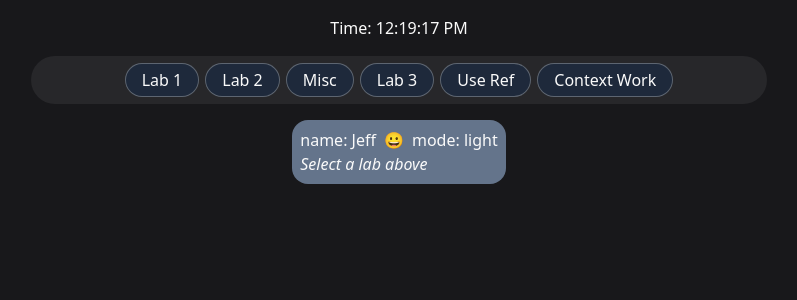
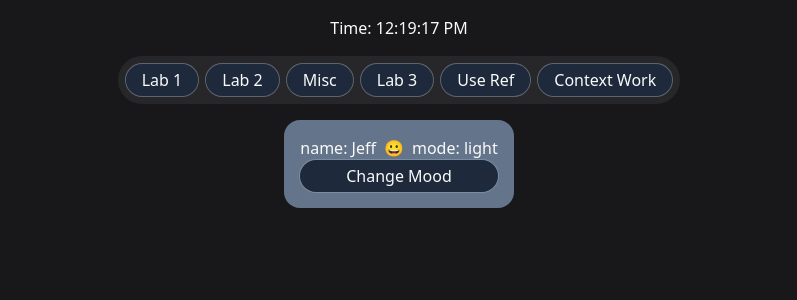
Before and after one commit to JoeMcCleery/se-bootcamp-modules, a React (Vite) app in the folder module_7/react-sandbox/: page /lab3 in a window 1280 px wide. Shown: the top 300 px of the page, without its empty margins (241-1038 px from the left). Built offline with nearby package versions, Linux system fonts and the light colour scheme.

Commit message:
Add react-router-dom and move lab content to own routes

```diff
--- a/module_7/react-sandbox/package.json
+++ b/module_7/react-sandbox/package.json
@@ -11,11 +11,13 @@
   },
   "dependencies": {
     "react": "^18.3.1",
-    "react-dom": "^18.3.1"
+    "react-dom": "^18.3.1",
+    "react-router-dom": "^6.25.1"
   },
   "devDependencies": {
     "@types/react": "^18.3.3",
     "@types/react-dom": "^18.3.0",
+    "@types/react-router-dom": "^5.3.3",
     "@typescript-eslint/eslint-plugin": "^7.13.1",
     "@typescript-eslint/parser": "^7.13.1",
     "@vitejs/plugin-react": "^4.3.1",
--- a/module_7/react-sandbox/src/App.tsx
+++ b/module_7/react-sandbox/src/App.tsx
@@ -1,54 +1,21 @@
-import { ReactNode, useState } from "react";
 import "./App.css";
 import Clock from "./components/Clock";
-import Button from "./components/Button";
-import BitcoinRates from "./components/BitcoinRates";
-import BitcoinRatesCustom from "./components/BitcoinRatesCustom";
-import RandomFromHat from "./components/RandomFromHat";
-import Emoji from "./components/Emoji";
-import SillyReact from "./components/SillyReact";
-import ContextWork from "./components/ContextWork";
 import { UserProvider } from "./components/UserProvider";
 import Container from "./components/Container";
-
-interface ILabData {
-  label: string;
-  content: ReactNode;
-}
-
-const labContent: ILabData[] = [
-  { label: "Lab 1", content: <BitcoinRates /> },
-  { label: "Lab 2", content: <BitcoinRatesCustom /> },
-  { label: "Misc", content: <RandomFromHat /> },
-  { label: "Lab 3", content: <Emoji /> },
-  { label: "Use Ref", content: <SillyReact name="Prop Name" /> },
-  { label: "Context Work", content: <ContextWork /> },
-];
+import { Outlet } from "react-router-dom";
+import Navbar from "./components/Navbar";
 
 function App() {
-  const [index, setIndex] = useState(-1);
+  return (
+    <div className="p-4 grid gap-4 max-w-3xl m-auto justify-center">
+      <Clock />
+      <Navbar />
 
-  const content =
-    index > -1 ? labContent[index].content : <em>Select a lab above</em>;
-
-  return (
-    <div className="p-4 grid gap-4 max-w-3xl m-auto">
-      <Clock />
-      <div className="flex flex-wrap gap-2 justify-center items-center bg-zinc-800 p-2 rounded-full">
-        {labContent.map((data, i) => (
-          <Button
-            key={i}
-            label={data.label}
-            onClick={() => setIndex(i)}
-          />
-        ))}
-      </div>
-
-      <div className="justify-self-center">
-        <UserProvider>
-          <Container>{content}</Container>
-        </UserProvider>
-      </div>
+      <UserProvider>
+        <Container>
+          <Outlet />
+        </Container>
+      </UserProvider>
     </div>
   );
 }
--- a/module_7/react-sandbox/src/components/Button.tsx
+++ b/module_7/react-sandbox/src/components/Button.tsx
@@ -6,11 +6,14 @@ interface IButtonProps {
   onClick?: MouseEventHandler<HTMLButtonElement>;
 }
 
+export const buttonStyles =
+  "bg-slate-800 px-4 py-1 rounded-full hover:bg-slate-900 transition-all ring-1 ring-slate-400/50";
+
 export default function Button({ label, type, onClick }: IButtonProps) {
   return (
     <button
       type={type || "button"}
-      className="bg-slate-800 px-4 py-1 rounded-full hover:bg-slate-900 transition-all ring-1 ring-slate-400/50"
+      className={buttonStyles}
       onClick={onClick}
     >
       {label}
--- a/module_7/react-sandbox/src/components/Container.tsx
+++ b/module_7/react-sandbox/src/components/Container.tsx
@@ -10,7 +10,11 @@ export default function Container({ children }: IContainerProps) {
   const lightMode = state.mode == "light";
 
   return (
-    <div className={`p-2 rounded-2xl ${lightMode ? "bg-slate-500" : ""}`}>
+    <div
+      className={`p-4 rounded-2xl justify-self-center ${
+        lightMode ? "bg-slate-500" : "bg-zinc-800"
+      }`}
+    >
       <div className="flex justify-between gap-2">
         <p>name: {state.user.name}</p>
         <p>{state.emoji}</p>
--- /dev/null
+++ b/module_7/react-sandbox/src/components/Navbar.tsx
@@ -0,0 +1,19 @@
+import { Link } from "react-router-dom";
+import { nav } from "../main";
+import { buttonStyles } from "./Button";
+
+export default function Navbar() {
+  return (
+    <div className="flex flex-wrap gap-2 justify-center items-center bg-zinc-800 p-2 rounded-full">
+      {nav.map((data, i) => (
+        <Link
+          key={i}
+          to={data.path}
+          className={buttonStyles}
+        >
+          {data.label}
+        </Link>
+      ))}
+    </div>
+  );
+}
--- a/module_7/react-sandbox/src/main.tsx
+++ b/module_7/react-sandbox/src/main.tsx
@@ -1,10 +1,38 @@
 import React from "react";
 import ReactDOM from "react-dom/client";
 import App from "./App.tsx";
+import { createBrowserRouter, RouterProvider } from "react-router-dom";
 import "./index.css";
+import BitcoinRates from "./components/BitcoinRates.tsx";
+import BitcoinRatesCustom from "./components/BitcoinRatesCustom.tsx";
+import ContextWork from "./components/ContextWork.tsx";
+import Emoji from "./components/Emoji.tsx";
+import RandomFromHat from "./components/RandomFromHat.tsx";
+import SillyReact from "./components/SillyReact.tsx";
+
+export const nav = [
+  { label: "Lab 1", path: "/lab1", element: <BitcoinRates /> },
+  { label: "Lab 2", path: "/lab2", element: <BitcoinRatesCustom /> },
+  { label: "Misc", path: "/misc", element: <RandomFromHat /> },
+  { label: "Lab 3", path: "/lab3", element: <Emoji /> },
+  {
+    label: "Use Ref",
+    path: "/useref",
+    element: <SillyReact name="Prop Name" />,
+  },
+  { label: "Context Work", path: "/contextwork", element: <ContextWork /> },
+];
+
+const router = createBrowserRouter([
+  {
+    path: "/",
+    element: <App />,
+    children: nav,
+  },
+]);
 
 ReactDOM.createRoot(document.getElementById("root")!).render(
   <React.StrictMode>
-    <App />
+    <RouterProvider router={router} />
   </React.StrictMode>
 );
```
Also changed, not shown: 1 other file (tests, documents, lock files or other folders).
